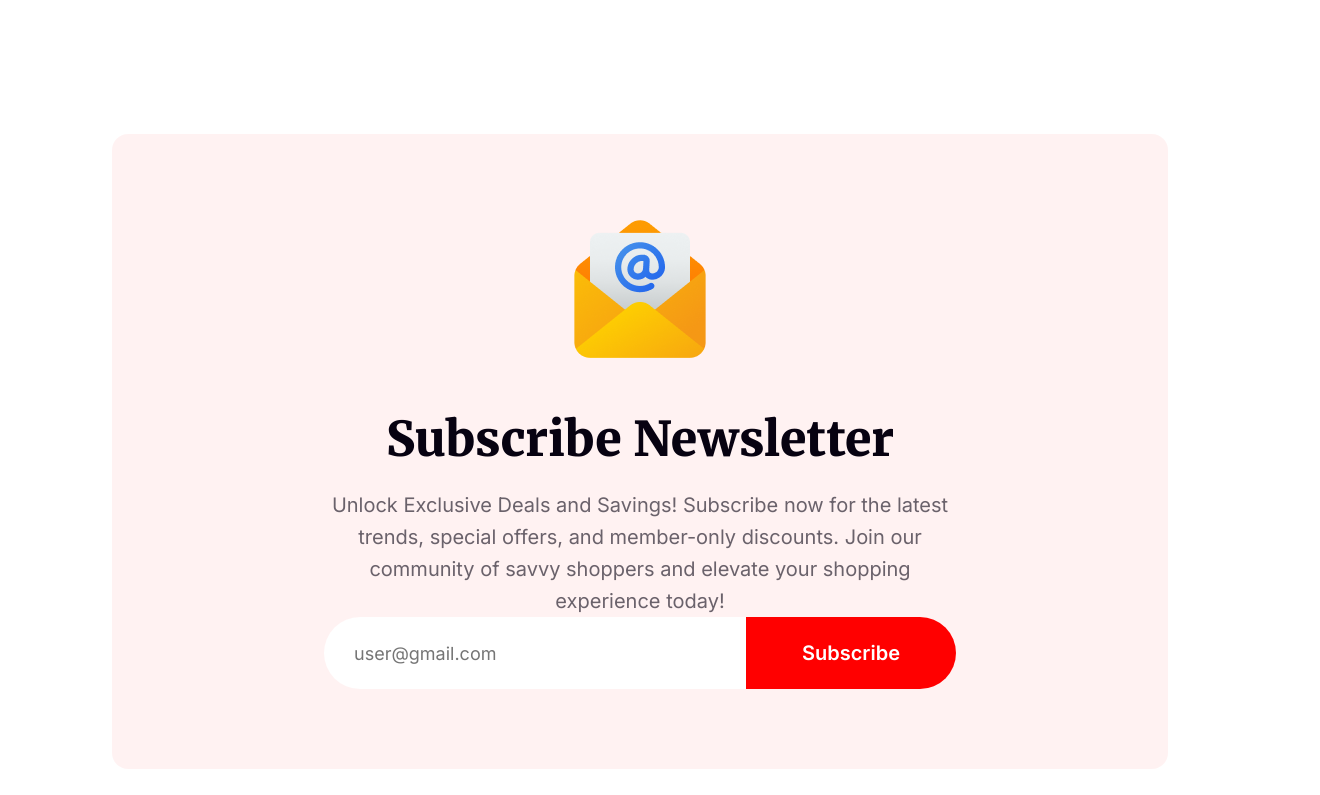
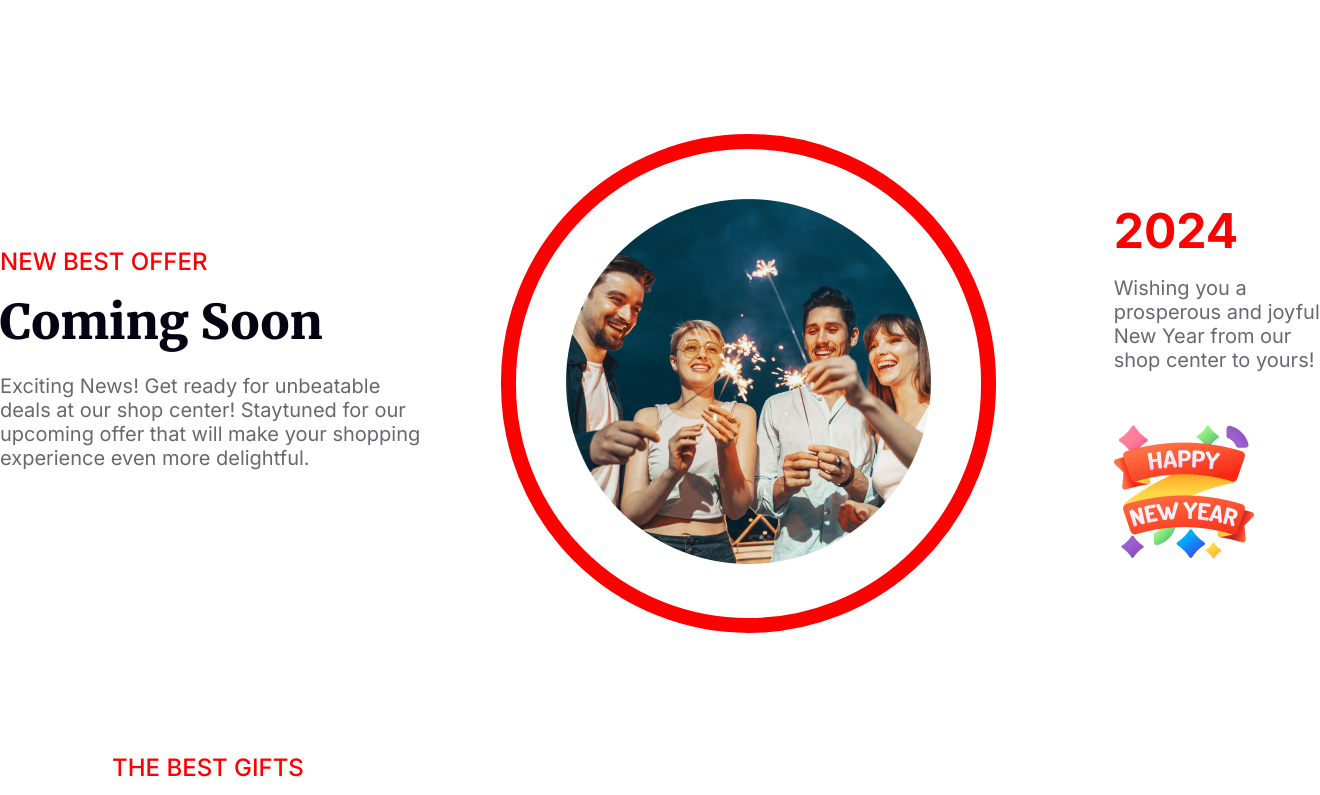
Before and after one commit to mahmud444t/assignment-1, a plain HTML site: page index.html in a window 1280 px wide. Shown: the part 3520-4315 px from the top of the page, 1320 px wide, since content can reach past the window. Drawn offline with Linux system fonts and the light colour scheme.

Commit message:
adding sec

```diff
--- a/index.html
+++ b/index.html
@@ -60,20 +60,26 @@
             </div>
             <button class="schedule-btn">JOIN NOW</button>
         </section>
-        <section class="subscribe">
-            <div class="subscribe-container">
-                <img src="resources/Group 61.png" alt="">
-                <h2 class="subscribe-heading">Subscribe Newsletter</h2>
-                <p class="subscribe-des">Unlock Exclusive Deals and Savings! Subscribe now for
-                    the latest trends, special offers, and member-only discounts. Join our community of savvy shoppers
-                    and
-                    elevate your shopping experience today!</p>
-                <div class="email">
-                    <input type="email" id="mail" placeholder="user@gmail.com">
-                    <button class="subscribe-btn">Subscribe</button>
+        <section class="new-offer">
+            <div class="new-offer-container">
+                <div class="new-offer-left">
+                    <h4 class="new-offer-left-heading-top">NEW BEST OFFER</h4>
+                    <h1 class="new-offer-left-heading-bottom">Coming Soon</h1>
+                    <p class="new-offer-des">Exciting News! Get ready for unbeatable deals at our shop center!
+                        Staytuned for our upcoming offer that will make your shopping experience even more delightful.
+                    </p>
+
+                </div>
+                <div class="new-offer-middle">
+                    <img src="resources/Ellipse 1.png" alt="">
+                </div>
+                <div class="new-offer-right">
+                    <h1 class="new-offer-year">2024</h1>
+                    <p class="new-offer-des">Wishing you a prosperous and joyful New Year from our shop center to yours!
+                    </p>
+                    <img src="resources/Group 96.png" alt="">
                 </div>
             </div>
-
         </section>
         <section class="portfolio">
             <div class="portfoolio-container">
@@ -91,6 +97,22 @@
                 </div>
             </div>
         </section>
+        <section class="subscribe">
+            <div class="subscribe-container">
+                <img src="resources/Group 61.png" alt="">
+                <h2 class="subscribe-heading">Subscribe Newsletter</h2>
+                <p class="subscribe-des">Unlock Exclusive Deals and Savings! Subscribe now for
+                    the latest trends, special offers, and member-only discounts. Join our community of savvy shoppers
+                    and
+                    elevate your shopping experience today!</p>
+                <div class="email">
+                    <input type="email" id="mail" placeholder="user@gmail.com">
+                    <button class="subscribe-btn">Subscribe</button>
+                </div>
+            </div>
+
+        </section>
+
     </main>
     <footer>
         <section class="connect">
@@ -98,7 +120,8 @@
                 <p class="add">
                     44, Big Building Roosevelt Street<br />Beach Gardens Florida 33410
                 </p>
-                <p class="ph">+00 123 584 124<br />www.website.com</p>
+                <p class="ph"><img src="resources/Call.png" alt="">+00 123 584 124<br /><img src="resources/Website.png"
+                        alt="">www.website.com</p>
             </div>
             <hr />
             <div class="social-links">
--- a/styles.css
+++ b/styles.css
@@ -205,6 +205,64 @@
     background: rgba(255, 0, 0, 0.10);
 }
 
+.new-offer {
+    width: 82.5%;
+    width: 1320px;
+    margin: 0 auto;
+    margin-bottom: 120px;
+}
+
+.new-offer-des {
+    color: rgba(7, 2, 17, 0.60);
+    font-family: Inter;
+    font-size: 20px;
+    font-weight: 400;
+    margin-bottom: 50px;
+}
+
+.new-offer-container {
+    display: flex;
+    align-items: center;
+    justify-content: space-between;
+
+}
+
+.new-offer-left-heading-top {
+    color: #F00;
+    font-family: Inter;
+    font-size: 24px;
+    font-weight: 500;
+    margin-bottom: 16px;
+}
+
+.new-offer-left-heading-bottom {
+    color: #070211;
+    font-family: Merriweather;
+    font-size: 48px;
+    font-weight: 900;
+    text-transform: capitalize;
+    margin-bottom: 22px;
+}
+
+.new-offer-middle {
+    border-radius: 463px;
+    border: 15px solid #F00;
+    margin-left: 70px;
+    margin-right: 118px;
+}
+
+.new-offer-middle img {
+    padding: 50px;
+}
+
+.new-offer-year {
+    color: #F00;
+    font-family: Inter;
+    font-size: 48px;
+    font-weight: 700;
+    margin-bottom: 16px;
+}
+
 .portfolio {
     width: 82.5%;
     max-width: 1320px;
@@ -364,6 +422,10 @@
     padding-right: 275px;
 }
 
+.ph img {
+    padding-right: 20px;
+}
+
 hr {
     background: rgba(255, 255, 255, 0.15);
     width: 82.5%;
@@ -409,5 +471,4 @@ hr {
 
 body {
     overflow-x: hidden;
-    /* Prevent horizontal scroll */
 }
```
